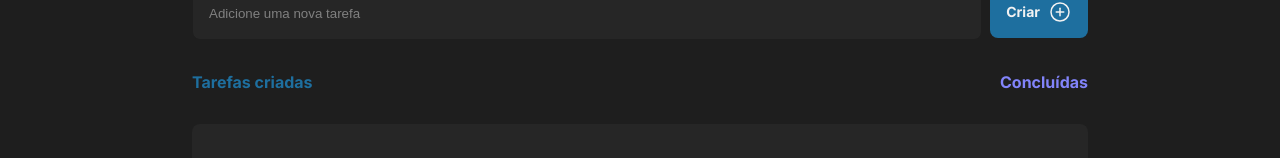
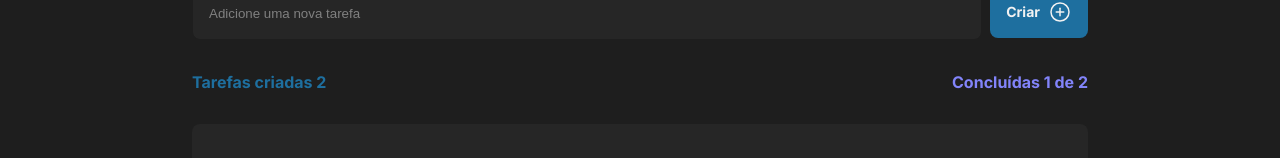
Before and after one commit to DaianiNoronha/todo-list-react, a React (Vite) app: page / in a window 1280 px wide. Shown: the part 190-348 px from the top of the page. Built offline with nearby package versions, Linux system fonts and the light colour scheme.

Commit message:
feat: function count tasks

```diff
--- a/src/App.tsx
+++ b/src/App.tsx
@@ -10,17 +10,19 @@ import './global.css';
 const tasks: TaskProps[] = [
     {
         id: 1,
-        content: 'Lorem ipsum dolor sit amet consectetur adipisicing elit. Possimus aperiam earum odit culpa recusandae deleniti fugit omnis labore voluptatem aliquam.'
+        content: 'Lorem ipsum dolor sit amet consectetur adipisicing elit. Possimus aperiam earum odit culpa recusandae deleniti fugit omnis labore voluptatem aliquam.',
+        isCompleted: true
     },
     {
         id: 2,
-        content: 'Bru ipsum dolor sit amet consectetur adipisicing elit. Possimus aperiam earum odit culpa recusandae deleniti fugit omnis labore voluptatem aliquam.'
+        content: 'Bru ipsum dolor sit amet consectetur adipisicing elit. Possimus aperiam earum odit culpa recusandae deleniti fugit omnis labore voluptatem aliquam.',
+        isCompleted: false
     },
 ];
 
 export function App() {
     const [newTaskContent, setNewTaskContent] = useState('');
-    const [taskList, setTaskList] = useState(tasks);
+    const [taskList, setTaskList] = useState<TaskProps[]>(tasks);
 
     function handleCreateTask(newTaskContent: string) {
         const newTask = {
@@ -32,6 +34,13 @@ export function App() {
         setNewTaskContent('');
     }
 
+    function countTasksCompletds (){
+        const countCompleted = taskList.filter((task)=> task.isCompleted === true)
+
+        console.log(countCompleted.length);
+
+        return countCompleted.length
+    }
 
     return (
         <div>
@@ -44,8 +53,8 @@ export function App() {
             <section>
                 <div>
                     <div className={styles.titleTop}>
-                        <h4 className={styles.title}>Tarefas criadas</h4>
-                        <h4 className={styles.titleDois}>Concluídas</h4>
+                        <h4 className={styles.title}>Tarefas criadas {taskList.length}</h4>
+                        <h4 className={styles.titleDois}>Concluídas {countTasksCompletds()} de {taskList.length}</h4>
                     </div>
                     {taskList.map(task => (
                         <Task key={task.id} content={task.content} />
--- a/src/components/Task.tsx
+++ b/src/components/Task.tsx
@@ -4,6 +4,7 @@ import styles from './Task.module.css';
 export interface TaskProps {
     id?: number;
     content: string;
+    isCompleted?: boolean;
 }
 
 export function Task({ content }: TaskProps) {
```
